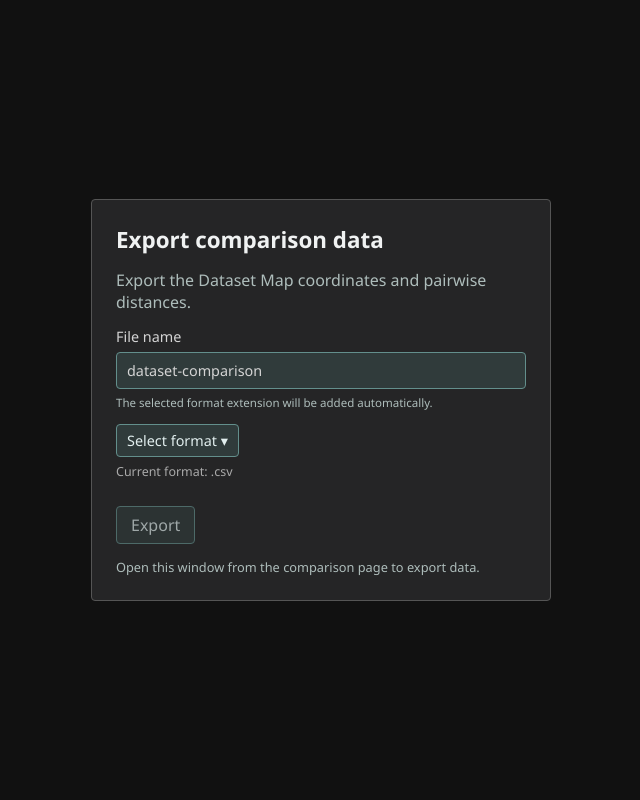
After one commit to Naegi-UHA/time_series_visualization_comparison, a Django app: page /export/ in a window 1280 px wide. The commit adds this page. Shown: the whole page, without its empty margins (319-959 px from the left). Run offline with Django 5.2, Linux system fonts and the light colour scheme.

Commit message:
implemented exportation feature in csv and ods format

```diff
--- a/core/static/core/css/style.css
+++ b/core/static/core/css/style.css
@@ -494,8 +494,76 @@ body {
 }
 
 .compare-button { align-self: center; margin-top: 12px; padding: 7px 14px; }
-.compare-button:disabled { cursor: wait; opacity: 0.65; }
+.compare-button:disabled { cursor: not-allowed; opacity: 0.65; }
 .comparison-status { min-height: 1em; margin: 6px 0 0; color: var(--muted); font-size: 0.8em; text-align: center; }
+
+.graph-actions {
+    display: flex;
+    flex-wrap: wrap;
+    justify-content: center;
+    gap: 10px;
+    margin-top: 12px;
+}
+
+.graph-actions .compare-button { margin-top: 0; }
+
+.export-page {
+    display: flex;
+    flex-direction: column;
+    grid-template-rows: none;
+    gap: 0;
+    padding: 24px;
+}
+
+.export-panel {
+    display: flex;
+    flex-direction: column;
+    align-items: flex-start;
+    gap: 14px;
+    width: min(100%, 460px);
+    margin: auto;
+    padding: 24px;
+}
+
+.export-panel h1 {
+    margin: 0;
+    color: #f0f2f2;
+    font-size: 1.4rem;
+}
+
+.export-panel > p { margin: 0; color: var(--muted); }
+
+.export-filename-control {
+    display: flex;
+    flex-direction: column;
+    gap: 6px;
+    width: 100%;
+    color: var(--text);
+    font-size: 0.9rem;
+}
+
+.export-filename-control input {
+    width: 100%;
+    padding: 8px 10px;
+    border: 1px solid var(--border-accent);
+    border-radius: 4px;
+    background: var(--control-bg);
+    color: var(--text);
+    font: inherit;
+}
+
+.export-filename-control span {
+    color: var(--muted);
+    font-size: 0.8em;
+}
+
+.export-format-control { position: relative; z-index: 1; }
+.export-format-selector[open] { z-index: 2; }
+
+#current-export-format { margin: 6px 0 0; color: #aaa; font-size: 0.78em; }
+
+.export-panel #export-download-button { align-self: flex-start; }
+.export-panel .comparison-status { text-align: left; }
 
 .dataset-list { flex: 1; min-height: 0; margin-top: 8%; overflow-y: auto; }
 .import-status { margin: 8px 0 0; color: #f48771; font-size: 0.85em; }
--- a/core/static/core/js/dataset_comparison.js
+++ b/core/static/core/js/dataset_comparison.js
@@ -60,6 +60,9 @@
             latestResult = result;
             latestSelectedSets = selectedSets;
             renderCurrentGraph();
+            document.dispatchEvent(new CustomEvent("comparisoncomplete", {
+                detail: { result, selectedSets },
+            }));
             comparisonStatus.textContent =
                 `${result.datasets.length} datasets compared using ${result.method.toUpperCase()}.`;
         } catch (error) {
--- /dev/null
+++ b/core/static/core/js/exportation/csv.js
@@ -0,0 +1,29 @@
+(function () {
+    function escapeCsvValue(value) {
+        let text = String(value);
+        if (/^\s*[=+\-@]/.test(text)) {
+            text = `'${text}`;
+        }
+        return `"${text.replaceAll('"', '""')}"`;
+    }
+
+    function buildComparisonCsv(result) {
+        const rows = [
+            ["Dataset Map coordinates"],
+            ["Dataset", "t-SNE 1 (X)", "t-SNE 2 (Y)"],
+            ...result.datasets.map(({ name, x, y }) => [name, x, y]),
+            [],
+            ["Pairwise distances"],
+            ["Dataset 1", "Dataset 2", "Distance", "Method"],
+            ...result.distances.map(({ indices, distance }) => [
+                result.datasets[indices[0]].name,
+                result.datasets[indices[1]].name,
+                distance,
+                result.method,
+            ]),
+        ];
+        return `\uFEFF${rows.map((row) => row.map(escapeCsvValue).join(",")).join("\r\n")}`;
+    }
+
+    window.comparisonCsv = { buildComparisonCsv };
+})();
--- /dev/null
+++ b/core/static/core/js/exportation/exportation.js
@@ -0,0 +1,118 @@
+(function () {
+    const formatOptions = document.querySelector(".export-format-selector .graph-options");
+    const currentFormat = document.getElementById("current-export-format");
+    const downloadButton = document.getElementById("export-download-button");
+    const exportStatus = document.getElementById("export-status");
+    const filenameInput = document.getElementById("export-filename");
+    const csrfToken = document.querySelector("[name=csrfmiddlewaretoken]").value;
+    let selectedFormat = "csv";
+    let comparisonResult = null;
+
+    function receiveComparison(result) {
+        if (
+            !result
+            || !Array.isArray(result.datasets)
+            || result.datasets.length < 2
+            || !Array.isArray(result.distances)
+            || typeof result.method !== "string"
+        ) {
+            exportStatus.textContent = "The comparison data is invalid.";
+            downloadButton.disabled = true;
+            return;
+        }
+
+        comparisonResult = result;
+        downloadButton.disabled = false;
+        exportStatus.textContent = "Comparison data ready to export.";
+    }
+
+    function downloadBlob(blob, filename) {
+        const url = URL.createObjectURL(blob);
+        const link = document.createElement("a");
+        link.href = url;
+        link.download = filename;
+        document.body.append(link);
+        link.click();
+        link.remove();
+        window.setTimeout(() => URL.revokeObjectURL(url), 1000);
+    }
+
+    function getExportFilename() {
+        const baseName = filenameInput.value
+            .replace(/[<>:"/\\|?*\u0000-\u001F]/g, "-")
+            .trim()
+            .replace(/[. ]+$/g, "")
+            .replace(/\.(csv|ods)$/i, "")
+            .trim();
+        if (!baseName) {
+            throw new Error("Enter a valid file name.");
+        }
+        return `${baseName}.${selectedFormat}`;
+    }
+
+    formatOptions.addEventListener("click", (event) => {
+        const button = event.target.closest("button[data-format]");
+        if (!button) {
+            return;
+        }
+        selectedFormat = button.dataset.format;
+        currentFormat.textContent = `Current format: .${selectedFormat}`;
+        formatOptions.closest(".export-format-selector").open = false;
+    });
+
+    window.addEventListener("message", (event) => {
+        if (
+            event.origin !== window.location.origin
+            || event.source !== window.opener
+            || event.data?.type !== "export-data"
+        ) {
+            return;
+        }
+        receiveComparison(event.data.result);
+    });
+
+    window.addEventListener("load", () => {
+        if (window.opener) {
+            window.opener.postMessage(
+                { type: "request-export-data" },
+                window.location.origin
+            );
+        } else {
+            exportStatus.textContent = "Open this window from the comparison page to export data.";
+        }
+    });
+
+    downloadButton.addEventListener("click", async () => {
+        if (!comparisonResult) {
+            return;
+        }
+
+        downloadButton.disabled = true;
+        exportStatus.textContent = "Preparing your export...";
+        try {
+            const filename = getExportFilename();
+            if (selectedFormat === "csv") {
+                const csv = window.comparisonCsv.buildComparisonCsv(comparisonResult);
+                downloadBlob(new Blob([csv], { type: "text/csv;charset=utf-8" }), filename);
+            } else {
+                const response = await fetch(downloadButton.dataset.url, {
+                    method: "POST",
+                    headers: {
+                        "Content-Type": "application/json",
+                        "X-CSRFToken": csrfToken,
+                    },
+                    body: JSON.stringify(comparisonResult),
+                });
+                if (!response.ok) {
+                    const error = await response.json();
+                    throw new Error(error.error || "The ODS export could not be created.");
+                }
+                downloadBlob(await response.blob(), filename);
+            }
+            window.close();
+        } catch (error) {
+            exportStatus.textContent = `Export failed: ${error.message}`;
+            downloadButton.disabled = false;
+        }
+    });
+})();
--- /dev/null
+++ b/core/templates/core/exportation.html
@@ -0,0 +1,58 @@
+{% load static %}
+<!DOCTYPE html>
+<html lang="fr">
+<head>
+    <meta charset="UTF-8">
+    <meta name="viewport" content="width=device-width, initial-scale=1.0">
+    <title>Export comparison data</title>
+    <link rel="stylesheet" href="{% static 'core/css/style.css' %}?v=20261105-export-filename">
+</head>
+<body class="export-page">
+    <main class="panel export-panel">
+        <h1>Export comparison data</h1>
+        <p>Export the Dataset Map coordinates and pairwise distances.</p>
+
+        <label class="export-filename-control" for="export-filename">
+            File name
+            <input
+                id="export-filename"
+                name="filename"
+                type="text"
+                value="dataset-comparison"
+                maxlength="120"
+                autocomplete="off"
+                required
+            >
+            <span>The selected format extension will be added automatically.</span>
+        </label>
+
+        <div class="export-format-control">
+            <details class="graph-selector export-format-selector">
+                <summary>Select format</summary>
+                <div class="graph-options">
+                    <button type="button" data-format="csv">.csv</button>
+                    <button type="button" data-format="ods">.ods</button>
+                </div>
+            </details>
+            <p id="current-export-format">Current format: .csv</p>
+        </div>
+
+        <button
+            id="export-download-button"
+            class="compare-button"
+            type="button"
+            data-url="{% url 'export-ods' %}"
+            disabled
+        >
+            Export
+        </button>
+        <p id="export-status" class="comparison-status" role="status" aria-live="polite">
+            Waiting for comparison data...
+        </p>
+    </main>
+
+    <form id="csrf-token-form" hidden>{% csrf_token %}</form>
+    <script src="{% static 'core/js/exportation/csv.js' %}?v=20261105-export" defer></script>
+    <script src="{% static 'core/js/exportation/exportation.js' %}?v=20261105-export-filename" defer></script>
+</body>
+</html>
--- a/core/urls.py
+++ b/core/urls.py
@@ -5,5 +5,7 @@ from . import views
 
 urlpatterns = [
     path("", views.index, name="index"),
+    path("export/", views.export_page, name="export-page"),
+    path("export/ods/", views.export_ods, name="export-ods"),
     path("compare/", views.compare_datasets, name="compare-datasets"),
 ]
--- a/core/views.py
+++ b/core/views.py
@@ -1,14 +1,41 @@
 import json
 
-from django.http import JsonResponse
+from django.http import HttpResponse, JsonResponse
 from django.shortcuts import render
 from django.views.decorators.http import require_POST
 
 from .services.distance import pairwise_dataset_distances, tsne_projection
+from .services.export import comparison_export_ods
 
 
 def index(request):
     return render(request, "core/index.html")
+
+
+def export_page(request):
+    return render(request, "core/exportation.html")
+
+
+@require_POST
+def export_ods(request):
+    try:
+        payload = json.loads(request.body)
+    except (json.JSONDecodeError, UnicodeDecodeError):
+        return JsonResponse({"error": "Invalid JSON request."}, status=400)
+    if not isinstance(payload, dict):
+        return JsonResponse({"error": "The request must be a JSON object."}, status=400)
+
+    try:
+        ods_file = comparison_export_ods(payload)
+    except ValueError as error:
+        return JsonResponse({"error": str(error)}, status=400)
+
+    response = HttpResponse(
+        ods_file,
+        content_type="application/vnd.oasis.opendocument.spreadsheet",
+    )
+    response["Content-Disposition"] = 'attachment; filename="dataset-comparison.ods"'
+    return response
 
 
 @require_POST
--- a/requirements.txt
+++ b/requirements.txt
@@ -1,3 +1,4 @@
 Django>=6.1,<7.0
 aeon>=1.6,<2.0
 scikit-learn>=1.5,<2.0
+odfpy>=1.4.1,<2.0
```
Also changed, not shown: core/services/export.py (added, +119 -0 lines), core/static/core/js/exportation/index.js (added, +44 -0 lines), core/templates/core/index.html (+14 -2 lines), core/tests/test_views.py (+51 -0 lines).
